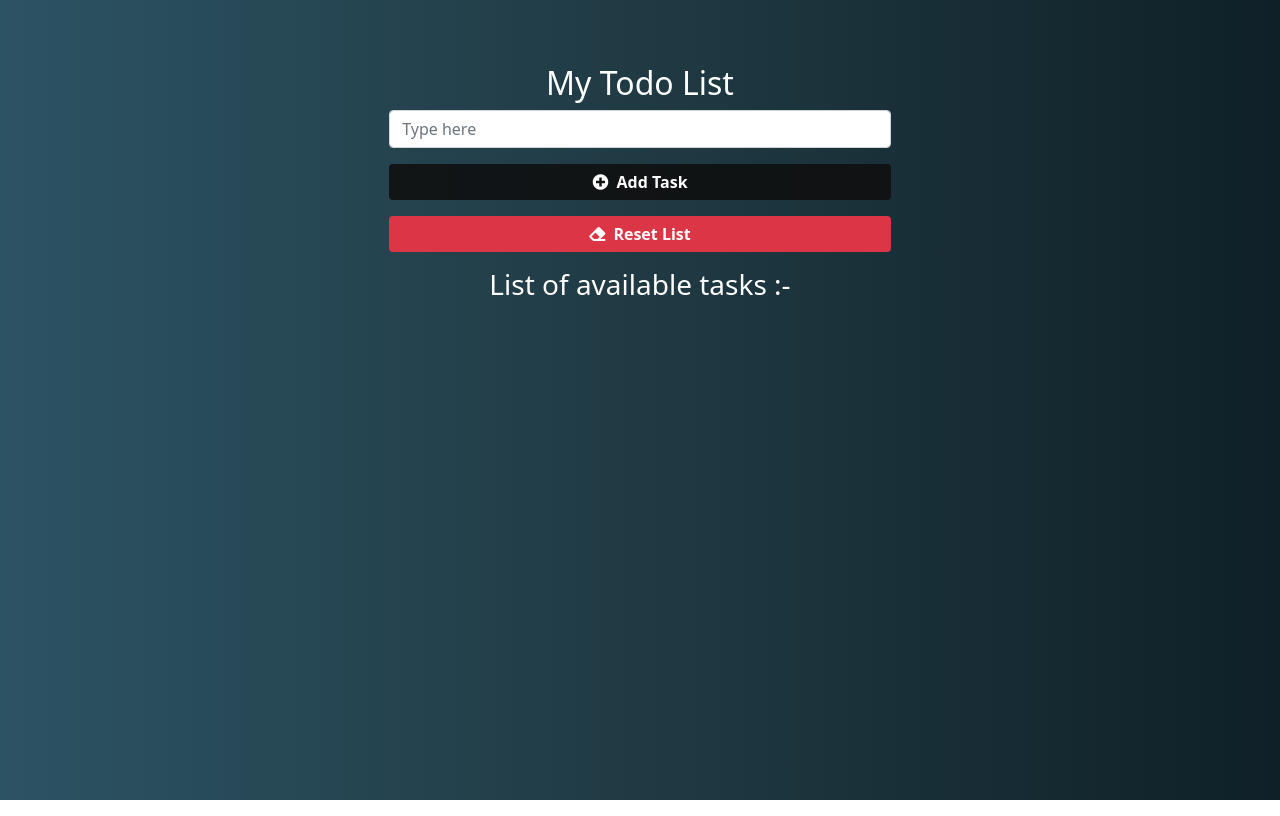
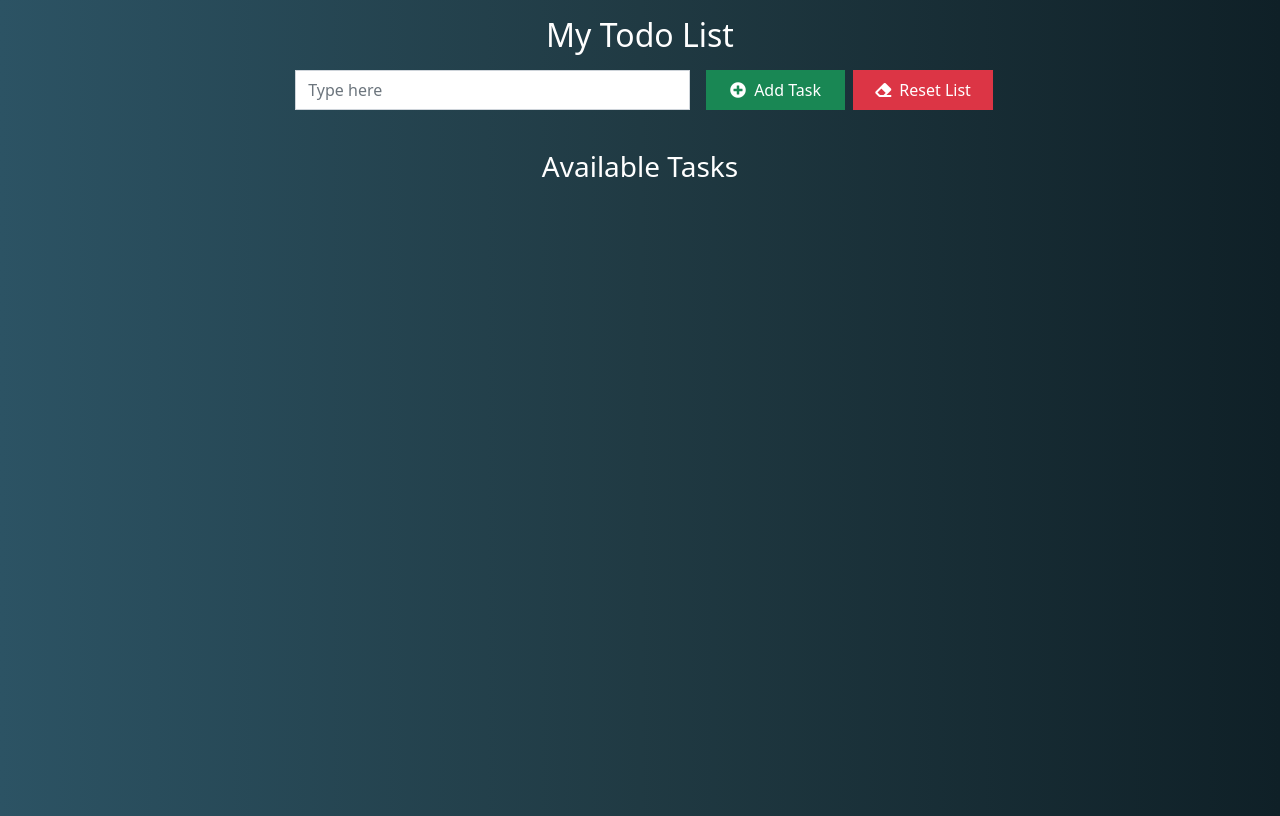
Before and after one commit to umarfchy/simple-js-todo-list, a plain HTML site: page index.html in a window 1280 px wide. Drawn offline with nearby package versions, Linux system fonts and the light colour scheme.

Commit message:
revamped ui

```diff
--- a/index.html
+++ b/index.html
@@ -4,7 +4,7 @@
     <meta charset="UTF-8" />
     <meta http-equiv="X-UA-Compatible" content="IE=edge" />
     <meta name="viewport" content="width=device-width, initial-scale=1.0" />
-    <title>ToDo List Js</title>
+    <title>Simple Todo List</title>
     <link rel="stylesheet" href="./style.css" />
     <!-- link for bootstrap -->
     <link
@@ -24,26 +24,38 @@
   <body>
     <div class="container">
       <header>
-        <h2>My Todo List</h2>
+        <h2 class="text-center my-3">My Todo List</h2>
       </header>
-      <div>
-        <div class="row">
-          <input
-            class="form-control mb-3 col-md-6"
-            placeholder="Type here"
-            type="text"
-            id="inputField"
-          />
-          <button class="btn btn-dark mb-3" type="button" id="addTaskBtn">
+      <div class="mx-auto">
+        <div
+          class="
+            mx-auto
+            my-3
+            row
+            w-75
+            d-flex
+            justify-content-center
+            align-items-center
+          "
+        >
+          <div class="col-md-6">
+            <input
+              class="form-control"
+              placeholder="Type here"
+              type="text"
+              id="inputField"
+            />
+          </div>
+          <button class="col-md-2 mx-1 btn btn-success" id="addTaskBtn">
             <i class="fas fa-plus-circle me-1"></i> Add Task
           </button>
-          <button class="btn btn-danger mb-3" id="resetList">
+          <button class="col-md-2 mx-1 btn btn-danger" id="resetList">
             <i class="fas fa-eraser me-1"></i> Reset List
           </button>
         </div>
       </div>
       <div class="taskShowcase">
-        <h3>List of available tasks :-</h3>
+        <h3 class="my-4 text-center text-white">Available Tasks</h3>
         <ul id="listOfTasks"></ul>
       </div>
     </div>
--- a/script.js
+++ b/script.js
@@ -13,9 +13,8 @@ addTaskBtn.addEventListener("click", () => {
     alert("Cant leave input field empty!!!");
   } else {
     // make a list item
-    const li = `<li><span>${
-      inputField.value
-    }</span><button onclick=${"randomF(event)"} class="btn btn-primary ms-4">Delete</button>
+    const li = `<li><div class="text-center"><p>${inputField.value}</p></div>
+    <button onclick=${"randomF(event)"} class="btn btn-primary"><i class="fas fa-trash"></i></button>
     </li>`;
     // add items on the list
     listOfTasks.innerHTML = listOfTasks.innerHTML + li;
--- a/style.css
+++ b/style.css
@@ -26,18 +26,13 @@ body {
 
 header {
   font-size: 5rem;
-  margin-top: 4rem;
   color: white;
 }
-
+#inputField,
 #addTaskBtn,
 #resetList {
-  border: none;
-  font-weight: bold;
-}
-
-#addTaskBtn {
-  background: rgba(15, 14, 14, 0.856);
+  border-radius: 0;
+  height: 40px;
 }
 
 #addTaskBtn:focus,
@@ -45,23 +40,26 @@ header {
   outline: none;
 }
 
-.container {
+.taskShowcase {
   display: grid;
   place-items: center;
   color: white;
 }
 
-/* .taskShowcase {
+.taskShowcase {
   display: grid;
   place-items: center;
 }
 
 .taskShowcase > ul > li {
-  width: 15rem;
-  margin: 5rem;
-  padding: 3rem;
+  width: 25rem;
+  margin: 2rem;
+  padding: 0.5rem;
   cursor: pointer;
-  font-size: 23px;
+  display: flex;
+  justify-content: space-between;
+  align-items: center;
+  /* font-size: 23px; */
   list-style-type: none;
 }
 
@@ -72,4 +70,4 @@ header {
 .taskShowcase > ul > li:nth-child(2n) {
   background: #fff;
   color: black;
-} */
+}
```
